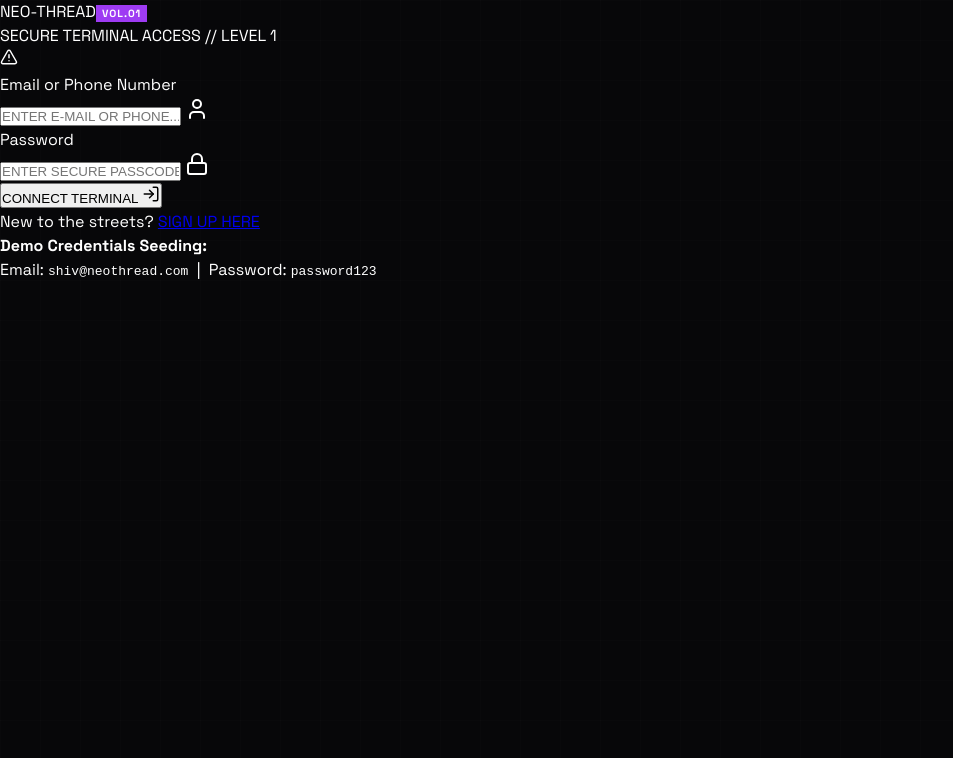
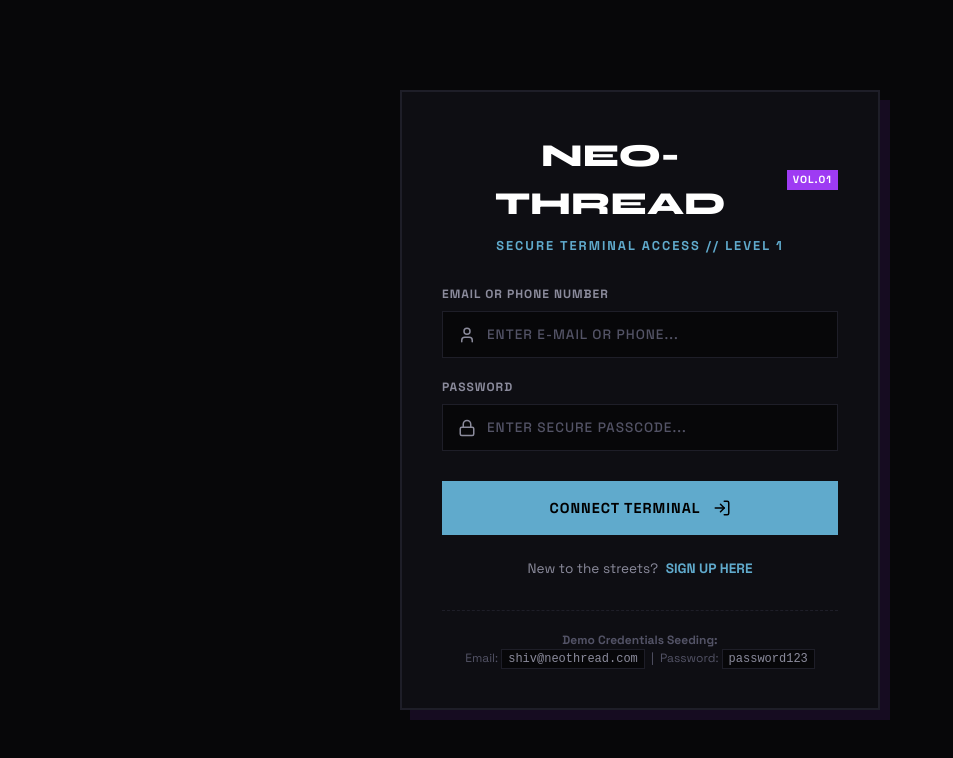
Before and after one commit to deveshkumar0902/venture-1, a plain HTML site: page login.html in a window 1280 px wide. Shown: the whole page, without its empty margins (0-953 px from the left). Drawn offline with nearby package versions, Linux system fonts and the light colour scheme.

Commit message:
Fixed CSS styling issue

```diff
--- a/index.css
+++ b/index.css
@@ -1608,3 +1608,223 @@ body {
     text-align: center;
   }
 }
+
+/* ==================================================== */
+/* AUTHENTICATION (LOGIN & SIGNUP) STYLING              */
+/* ==================================================== */
+
+.auth-wrapper {
+  min-height: 100vh;
+  display: flex;
+  align-items: center;
+  justify-content: center;
+  background-color: var(--bg-primary);
+  position: relative;
+  z-index: 1;
+}
+
+.auth-card {
+  background-color: var(--bg-secondary);
+  border: 2px solid var(--border-color);
+  padding: 40px;
+  width: 100%;
+  max-width: 480px;
+  box-shadow: 10px 10px 0px rgba(158, 59, 243, 0.1);
+  position: relative;
+  transition: var(--transition-cubic);
+}
+
+.auth-card:hover {
+  border-color: var(--accent-purple);
+  box-shadow: 10px 15px 0px rgba(158, 59, 243, 0.15);
+}
+
+.auth-logo {
+  font-family: var(--font-heading);
+  font-size: 2rem;
+  font-weight: 800;
+  color: var(--text-primary);
+  text-align: center;
+  margin-bottom: 8px;
+  display: flex;
+  align-items: center;
+  justify-content: center;
+  gap: 8px;
+}
+
+.auth-subtitle {
+  font-family: var(--font-body);
+  font-size: 0.8rem;
+  color: var(--accent-lime);
+  text-align: center;
+  letter-spacing: 2px;
+  font-weight: 700;
+  margin-bottom: 30px;
+}
+
+.auth-error-msg {
+  background-color: rgba(255, 51, 102, 0.1);
+  border: 1px solid var(--accent-red);
+  color: var(--accent-red);
+  padding: 12px 16px;
+  font-family: var(--font-body);
+  font-size: 0.8rem;
+  font-weight: 600;
+  display: none;
+  align-items: center;
+  gap: 10px;
+  margin-bottom: 24px;
+  letter-spacing: 0.5px;
+}
+
+.auth-form {
+  display: flex;
+  flex-direction: column;
+  gap: 20px;
+}
+
+.form-group {
+  display: flex;
+  flex-direction: column;
+  gap: 8px;
+  text-align: left;
+}
+
+.form-label {
+  font-family: var(--font-body);
+  font-size: 0.75rem;
+  font-weight: 700;
+  color: var(--text-secondary);
+  letter-spacing: 1px;
+  text-transform: uppercase;
+}
+
+.form-control-wrapper {
+  position: relative;
+  width: 100%;
+}
+
+.form-control {
+  width: 100%;
+  background-color: var(--bg-primary);
+  border: 1px solid var(--border-color);
+  color: var(--text-primary);
+  font-family: var(--font-body);
+  font-size: 0.85rem;
+  font-weight: 500;
+  padding: 14px 16px 14px 44px;
+  outline: none;
+  transition: var(--transition-cubic);
+}
+
+.form-control::placeholder {
+  color: var(--text-muted);
+  letter-spacing: 1px;
+}
+
+.form-control:focus {
+  border-color: var(--accent-lime);
+  box-shadow: 0 0 10px rgba(198, 255, 0, 0.15);
+}
+
+.form-control-icon {
+  position: absolute;
+  left: 16px;
+  top: 50%;
+  transform: translateY(-50%);
+  width: 18px;
+  height: 18px;
+  color: var(--text-secondary);
+  pointer-events: none;
+  transition: var(--transition-cubic);
+}
+
+.form-control-wrapper:focus-within .form-control-icon {
+  color: var(--accent-lime);
+}
+
+.form-row {
+  display: grid;
+  grid-template-columns: 1fr 1fr;
+  gap: 16px;
+}
+
+.btn-auth-submit {
+  background-color: var(--accent-lime);
+  color: #000000;
+  border: 2px solid var(--accent-lime);
+  font-family: var(--font-body);
+  font-size: 0.9rem;
+  font-weight: 700;
+  padding: 16px;
+  cursor: pointer;
+  letter-spacing: 1px;
+  display: inline-flex;
+  align-items: center;
+  justify-content: center;
+  gap: 12px;
+  transition: var(--transition-cubic);
+  margin-top: 10px;
+}
+
+.btn-auth-submit:hover {
+  background-color: transparent;
+  color: var(--accent-lime);
+  box-shadow: 0 0 15px var(--accent-lime);
+}
+
+.btn-auth-submit:disabled {
+  border-color: var(--border-color);
+  color: var(--text-muted);
+  cursor: not-allowed;
+}
+
+.auth-footer {
+  text-align: center;
+  margin-top: 24px;
+  font-size: 0.85rem;
+  color: var(--text-secondary);
+  font-family: var(--font-body);
+}
+
+.auth-link {
+  color: var(--accent-lime);
+  text-decoration: none;
+  font-weight: 700;
+  margin-left: 4px;
+  transition: var(--transition-cubic);
+}
+
+.auth-link:hover {
+  color: var(--text-primary);
+  text-shadow: 0 0 8px var(--accent-lime);
+}
+
+.auth-info-note {
+  margin-top: 30px;
+  border-top: 1px dashed var(--border-color);
+  padding-top: 20px;
+  font-size: 0.75rem;
+  color: var(--text-muted);
+  line-height: 1.5;
+  font-family: var(--font-body);
+  text-align: center;
+}
+
+.auth-info-note code {
+  background-color: var(--bg-primary);
+  border: 1px solid var(--border-color);
+  color: var(--text-secondary);
+  padding: 2px 6px;
+  font-size: 0.75rem;
+  font-family: monospace;
+}
+
+@media (max-width: 576px) {
+  .form-row {
+    grid-template-columns: 1fr;
+  }
+  .auth-card {
+    padding: 30px 20px;
+  }
+}
```
